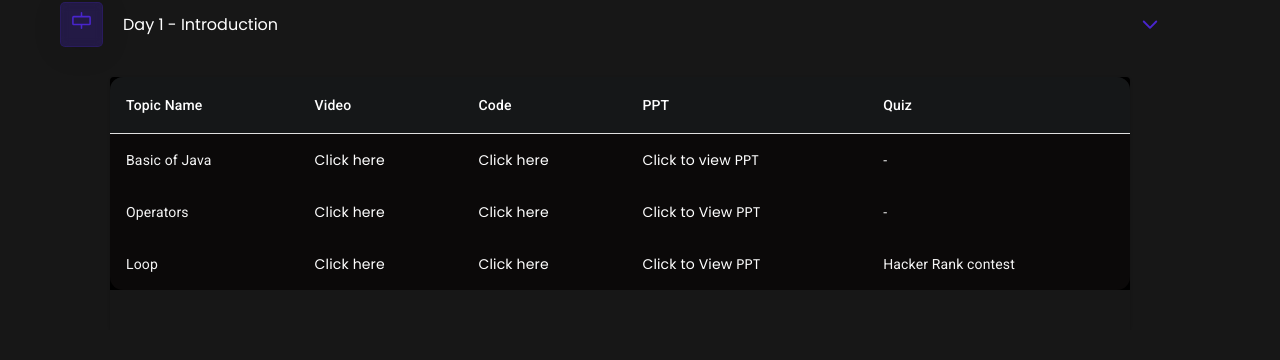
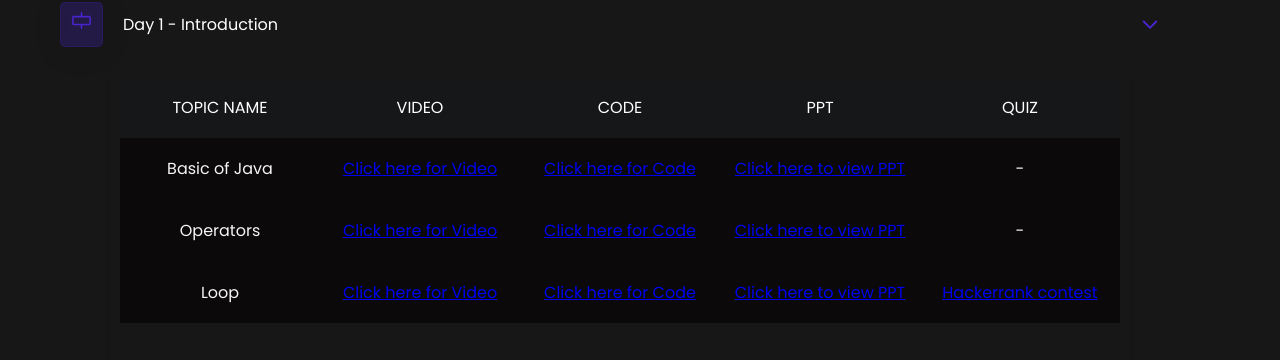
Before and after one commit to vitccacm/techjam, a React (Create React App) app: page /content in a window 1280 px wide. Shown: the part 1218-1578 px from the top of the page. Before the commit the page ends 1548 px from the top, so only its background shows below. Built offline with nearby package versions, Linux system fonts and the light colour scheme; the HTML template or start-up script is replaced by a standard one.

Commit message:
Final commit of DAy-1

```diff
--- a/src/content.js
+++ b/src/content.js
@@ -14,6 +14,7 @@ import TablePagination from '@mui/material/TablePagination';
 import TableRow from '@mui/material/TableRow';
 import { AlignCenterHorizontalSimple,CaretDown, CaretLeft } from "@phosphor-icons/react";
 import { Grid } from "@mui/material";
+import TableNew from "./tablenew";
 const Content=()=>{
     const [visible,setvisible]= React.useState(true)
     const columns = [
@@ -155,51 +156,7 @@ const Content=()=>{
     <iframe src="https://drive.google.com/file/d/1zG1hOEFpB5T2QsgmCWRiVCkyv9cz6Li-/preview" width="900" height="480" allow="autoplay"></iframe>
     </div> */}
 
-
-      <TableContainer sx={{ maxHeight: 440 }}>
-        <Table stickyHeader aria-label="sticky table">
-          <TableHead>
-            <TableRow>
-              {columns.map((column) => (
-                <TableCell
-                  key={column.id}
-                  align={column.align}
-                  style={{ minWidth: column.minWidth }}
-                >
-                  {column.label}
-                </TableCell>
-              ))}
-            </TableRow>
-          </TableHead>
-          <TableBody>
-          {rows.map((row, rowIndex) => {
-    return (
-      <TableRow hover role="checkbox" tabIndex={-1} key={row.code}>
-        {columns.map((column) => {
-          const value = row[column.id];
-          const linkIndex = columnToLink[column.id];
-          const link = links[linkIndex];
-          return (
-            <TableCell key={column.id} align={column.align}>
-              {column.format && typeof value === 'number'
-                ? column.format(value)
-                : link ? (
-                    <a href={link} target='_blank' style={{textDecoration:'none',color:'white'}}>{value}</a>
-                  ) : (
-                    value
-                  )}
-
-            </TableCell>
-
-          );
-        })}
-
-        </TableRow>
-    );
-  })}
-          </TableBody>
-        </Table>
-      </TableContainer>
+          <TableNew/>
       <div container style={{color:'white',backgroundColor:'#171717',width:'100%',display:'flex',flexDirection:'column',gap:'13px',padding:'20px'}}>
         {/* <div className="links"><a href='https://drive.google.com/file/d/19tcYi4ULCuPohVSFvObIoe-C7VSbn4eN/view?usp=drive_link' target='_blank' style={{textDecoration:'none',color:'white'}} >Click to Learn Basics of Java</a></div>
         <div className="links"><a href='https://drive.google.com/file/d/1xQ71q_LsaUccc7fF2iM29F9PRa4jctWr/view?usp=drive_link' target='_blank' style={{textDecoration:'none',color:'white'}} >Click to Learn Operators</a></div>
--- a/src/loginMockApi.js
+++ b/src/loginMockApi.js
@@ -58,7 +58,6 @@ const users = [
   { id:	56	, username: 'vujwal.chowdary2023@vitstudent.ac.in', password: '9344939656'},
   { id:	57	, username: 'bhuvaneswari@apec.edu.in', password: '9790933531'},
   { id:	58	, username: 'msanjay1805@gmail.com', password: '9629343141'},
-
 ];
 
   let currentUser = null;
--- a/src/loginform.js
+++ b/src/loginform.js
@@ -16,6 +16,7 @@ function LoginForm() {
 
       console.log('Login successful');
     } else {
+      navigate('/signin')
       console.log('Login failed');
     }
   };
--- /dev/null
+++ b/src/table.css
@@ -0,0 +1,84 @@
+@import url('https://fonts.googleapis.com/css?family=Source+Sans+Pro:400,700');
+
+/* Define variables (if needed) */
+/* $base-spacing-unit: 24px;
+$half-spacing-unit: $base-spacing-unit / 2;
+$color-alpha: #1772FF;
+$color-form-highlight: #EEEEEE; */
+
+/* Apply styles */
+*,
+*::before,
+*::after {
+  box-sizing: border-box;
+}
+
+
+
+h1,
+h2,
+h3,
+h4,
+h5,
+h6 {
+  margin: 0;
+}
+
+.containertable {
+  max-width: 1000px;
+  margin-right: auto;
+  margin-left: auto;
+  display: flex;
+  justify-content: center;
+  align-items: center;
+  background-color: #2f2f2f;
+
+}
+
+.tablesc {
+  width: 100%;
+   /* Use the desired color */
+}
+
+.table-header {
+  display: flex;
+  width: 100%;
+  background: #151718;
+  padding: 18px 0; /* Use the desired padding */
+}
+
+.table-row {
+  display: flex;
+  width: 100%;
+  padding: 18px 0; /* Use the desired padding */
+}
+
+.table-row {
+  background: #0b0909; /* Use the desired color */
+}
+
+.table-data,
+.header__item {
+  flex: 1 1 20%;
+  text-align: center;
+  color: whitesmoke;
+}
+
+.header__item {
+  text-transform: uppercase;
+}
+
+.filter__link {
+  color: white;
+  text-decoration: none;
+  /* Use the desired padding */
+
+  &::after {
+    content: '';
+     /* Use the desired value */
+    color: white;
+    font-size: 12px; /* Use the desired font size */
+  }
+
+
+}
--- /dev/null
+++ b/src/tablenew.js
@@ -0,0 +1,94 @@
+import React, { useState } from 'react';
+import './table.css'
+const TableNew = () => {
+  const properties = [
+    'name',
+    'wins',
+    'draws',
+    'losses',
+    'total',
+  ];
+
+  const [orderClass, setOrderClass] = useState('');
+
+  const handleHeaderClick = (e, val) => {
+    e.preventDefault();
+
+    const activeLink = document.querySelector('.filter__link.filter__link--active');
+    if (activeLink && activeLink !== e.target) {
+      activeLink.classList.remove('filter__link--active');
+    }
+
+    e.target.classList.toggle('filter__link--active');
+    const isDescending = orderClass === 'desc' || orderClass === '';
+
+    if (isDescending) {
+      e.target.classList.add('asc');
+      setOrderClass('asc');
+    } else {
+      e.target.classList.add('desc');
+      setOrderClass('desc');
+    }
+
+    const parent = e.target.closest('.header__item');
+    const index = Array.from(parent.parentNode.children).indexOf(parent);
+
+    const tableContent = document.querySelector('.table-content');
+    const rows = Array.from(tableContent.querySelectorAll('.table-row'));
+
+    rows.sort((a, b) => {
+      const x = a.querySelector('.table-data').children[index].textContent;
+      const y = b.querySelector('.table-data').children[index].textContent;
+
+      if (e.target.classList.contains('filter__link--number')) {
+        return isDescending ? x - y : y - x;
+      } else {
+        return isDescending ? x.localeCompare(y) : y.localeCompare(x);
+      }
+    });
+
+    rows.forEach(row => tableContent.appendChild(row));
+  };
+
+  return (
+    <div style={{backgroundColor:'#171717'}}>
+<div class="containertable">
+
+	<div class="tablesc">
+		<div class="table-header">
+			<div class="header__item"><a id="name" class="filter__link" href="#">Topic Name</a></div>
+			<div class="header__item"><a id="wins" class="filter__link filter__link--number" href="#">Video</a></div>
+			<div class="header__item"><a id="draws" class="filter__link filter__link--number" href="#">Code</a></div>
+			<div class="header__item"><a id="losses" class="filter__link filter__link--number" href="#">PPT</a></div>
+			<div class="header__item"><a id="total" class="filter__link filter__link--number" href="#">Quiz</a></div>
+		</div>
+		<div class="table-content">
+			<div class="table-row">
+				<div class="table-data">Basic of Java</div>
+				<div class="table-data"><a href="https://drive.google.com/file/d/19tcYi4ULCuPohVSFvObIoe-C7VSbn4eN/view" target='_blank'>Click here for Video</a></div>
+				<div class="table-data"><a href="https://github.com/acmtechjam/techjam2023" target='_blank'>Click here for Code</a></div>
+				<div class="table-data"><a href="https://docs.google.com/presentation/d/12BGZ4XSiri6ouBr0ZkelFWiGgOxqskuF/present?slide=id.p5" target='_blank'>Click here to view PPT</a></div>
+				<div class="table-data">-</div>
+			</div>
+			<div class="table-row">
+				<div class="table-data">Operators</div>
+				<div class="table-data"><a href="https://drive.google.com/file/d/1xQ71q_LsaUccc7fF2iM29F9PRa4jctWr/view" target='_blank'>Click here for Video</a></div>
+				<div class="table-data"><a href="https://github.com/acmtechjam/techjam2023" target='_blank'>Click here for Code</a></div>
+				<div class="table-data"><a href="https://docs.google.com/presentation/d/1qDuQ9Xot5GTz7aLpYHoGB8Mug7kWGYc2/present?slide=id.p1" target='_blank'> Click here to view PPT</a></div>
+				<div class="table-data">-</div>
+			</div>
+			<div class="table-row">
+				<div class="table-data">Loop</div>
+				<div class="table-data"><a href="https://drive.google.com/file/d/1zG1hOEFpB5T2QsgmCWRiVCkyv9cz6Li-/view?usp=drive_open" target='_blank'>Click here for Video</a></div>
+				<div class="table-data"><a href="https://github.com/acmtechjam/techjam2023" target='_blank'>Click here for Code</a></div>
+				<div class="table-data"><a href="https://docs.google.com/presentation/d/1OajT04KR63LYyYWt4O065lTxEze6BJk6/present?slide=id.p2" target='_blank'>Click here to view PPT</a></div>
+				<div class="table-data"><a href="https://www.hackerrank.com/java-basics-1695740161" target='_blank'>Hackerrank contest</a></div>
+			</div>
+		</div>
+	</div>
+</div>
+    </div>
+  );
+};
+
+export default TableNew;
```
